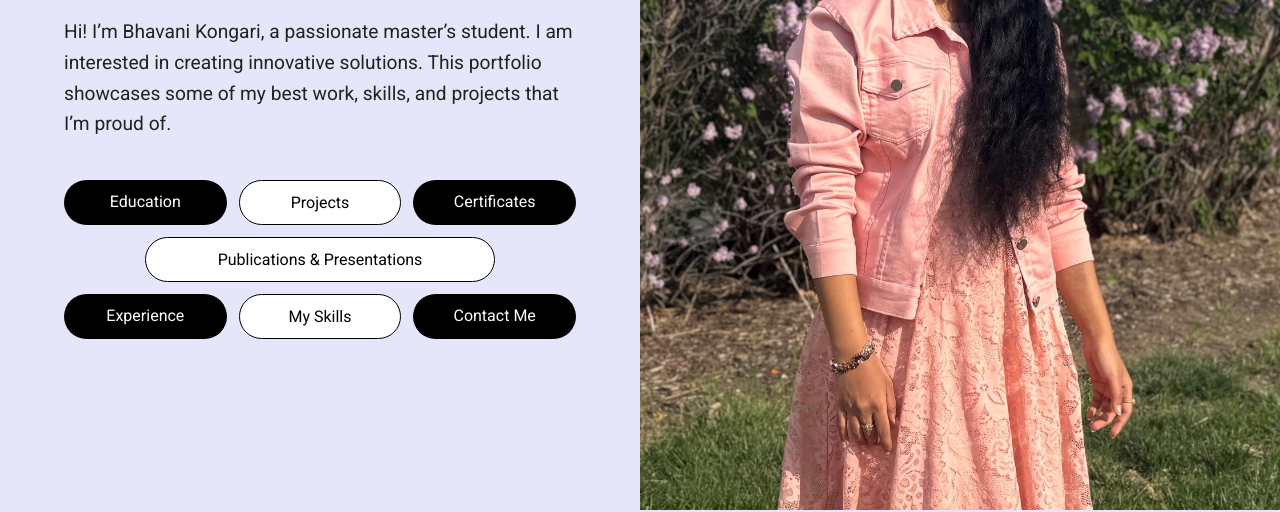
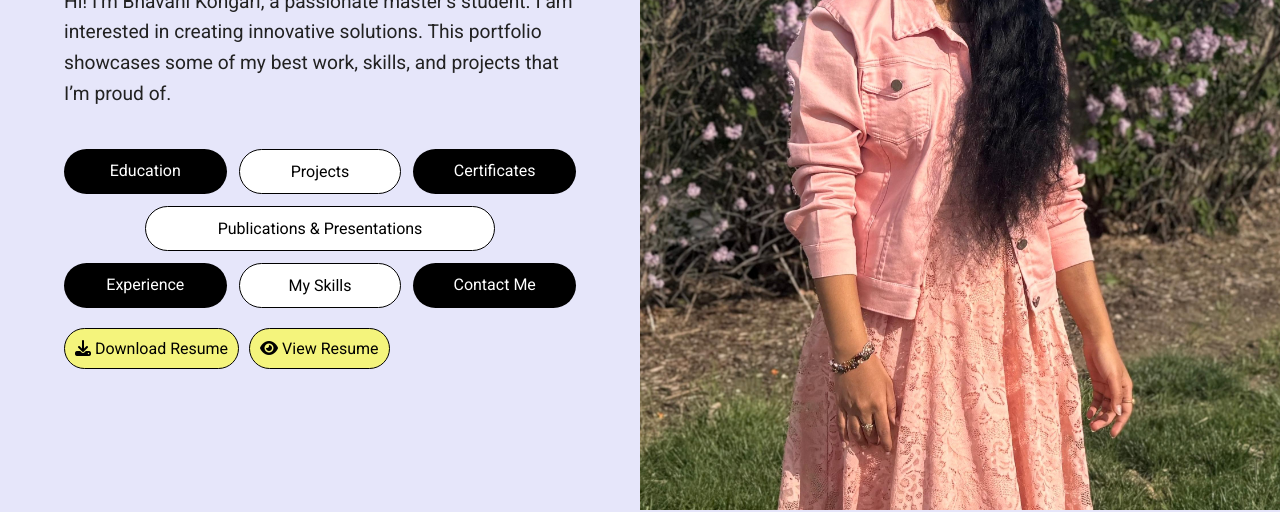
Before and after one commit to 12bhavani/Bhavani-Kongari, a plain HTML site: page index.html in a window 1280 px wide. Shown: the part 290-802 px from the top of the page. Drawn offline with nearby package versions, Linux system fonts and the light colour scheme.

Commit message:
resume added

```diff
--- a/index.html
+++ b/index.html
@@ -18,6 +18,7 @@
         <h1>Bhavani Kongari</h1>
         <p>Hi! I’m Bhavani Kongari, a passionate master’s student. I am interested in creating innovative solutions.
 		 This portfolio showcases some of my best work, skills, and projects that I’m proud of.</p>
+
 <div class="intro-buttons">
   <a href="#education" class="button primary">Education</a>
   <a href="#projects" class="button default">Projects</a>
@@ -26,6 +27,15 @@
   <a href="#experience" class="button primary">Experience</a>
   <a href="#skills" class="button default">My Skills</a>
   <a href="#contact" class="button primary">Contact Me</a>
+</div>
+
+<div class="resume-container">
+  <a href="BHAVANI KONGARI.docx" download class="resume-btn">
+    <i class="fa fa-download"></i> Download Resume
+  </a>
+  <a href="BHAVANI KONGARI.pdf" target="_blank" class="resume-btn" type="application/pdf">
+    <i class="fa fa-eye"></i> View Resume
+  </a>
 </div>
         </div>
 
@@ -37,7 +47,7 @@
 
 
 <!-- ===== EDUCATION SECTION ===== -->
-<section class="wrapper style2 align-center" id="education">
+<section class="wrapper style2 align-center" id="education" style="margin-top: -70px;">
   <div>
     <h2 style="font-size: 2.5rem;
   font-weight: 700;
--- a/style.css
+++ b/style.css
@@ -1347,3 +1347,43 @@ html {
   .project-card { flex: 0 0 260px; height: 340px; }
   .button { padding: 10px 15px; font-size: 0.9rem; }
 }
+
+
+.resume-btn {
+  background-color: rgb(244, 244, 124);
+  color: black;
+  padding: 10px 10px;
+  border-radius: 30px;
+  font-size: 16px;
+  font-weight: 300;
+  text-decoration: none;
+  transition: all 0.3s ease;
+  border: 0.5px solid black;
+}
+.resume-container {
+  display: flex;
+  justify-content: center;
+  align-items: center;
+  gap: 10px;
+  margin-top: 20px;
+  flex-wrap: wrap;
+}
+
+.resume-btn:hover {
+  background-color: rgb(211, 208, 208);
+  transform: scale(1.05);
+}
+
+@media (max-width: 768px) {
+  .resume-btn {
+    font-size: 16px;
+    padding: 12px 26px;
+  }
+}
+
+@media (max-width: 480px) {
+  .resume-btn {
+    font-size: 14px;
+    padding: 10px 20px;
+  }
+}
```
Also changed, not shown: 2 other files.
